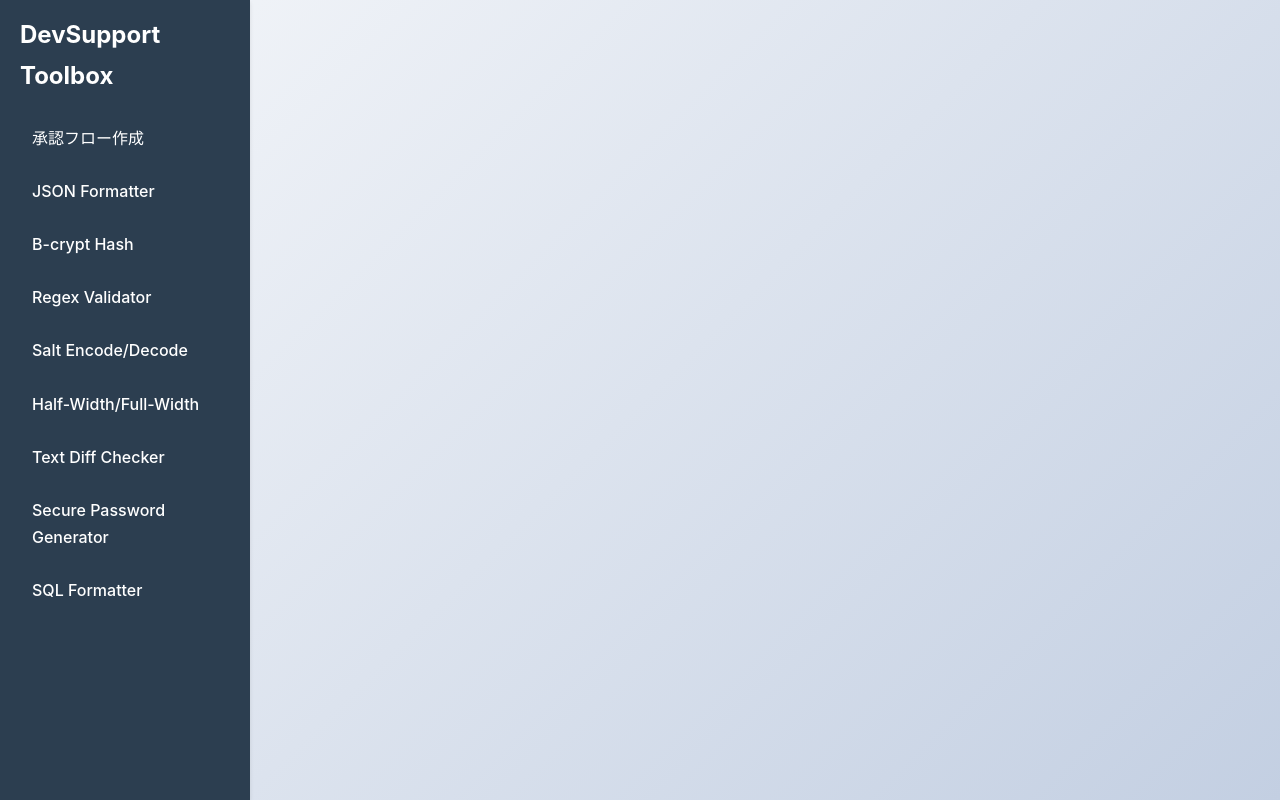
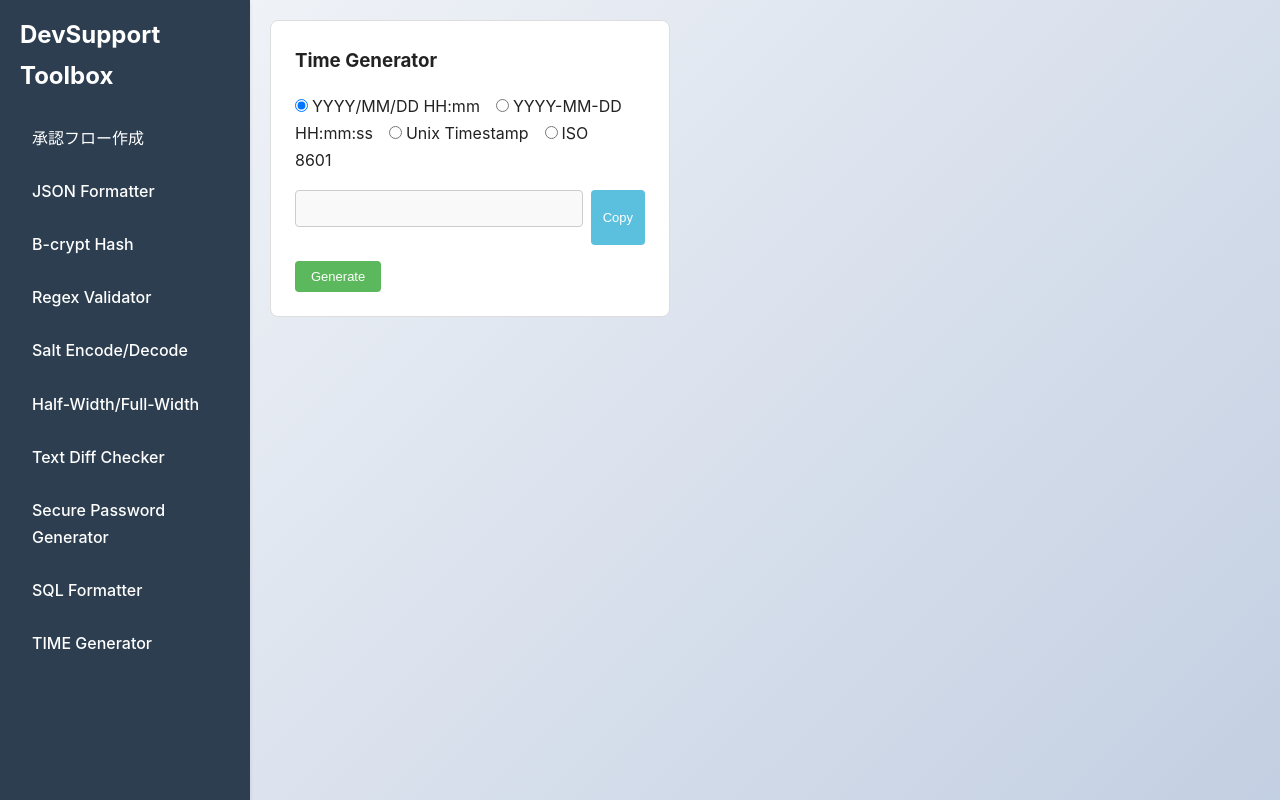
Before and after one commit to kimijanai/ultimatetool, a React (Vite) app: page /time-generator in a window 1280 px wide. Built offline with nearby package versions, Linux system fonts and the light colour scheme.

Commit message:
add time

```diff
--- a/src/App.jsx
+++ b/src/App.jsx
@@ -13,6 +13,7 @@ import HalfWidthFullWidthConverter from './components/HalfWidthFullWidthConverte
 import TextDiffChecker from './components/TextDiffChecker';
 import SecurePasswordGenerator from './components/SecurePasswordGenerator';
 import SQLValidator from './components/SQLValidator';
+import TimeGenerator from './components/TimeGenerator';
 
 function App() {
   return (
@@ -31,6 +32,7 @@ function App() {
               <Link to="/text-diff-checker" className="sidebar-link">Text Diff Checker</Link>
               <Link to="/secure-password-generator" className="sidebar-link">Secure Password Generator</Link>
               <Link to="/sql-formatter" className="sidebar-link">SQL Formatter</Link>
+              <Link to="/time-generator" className="sidebar-link">TIME Generator</Link>
             </div>
           </div>
         </nav>
@@ -47,6 +49,7 @@ function App() {
             <Route path="/text-diff-checker" element={<TextDiffChecker />} />
             <Route path="/secure-password-generator" element={<SecurePasswordGenerator />} />
             <Route path="/sql-formatter" element={<SQLValidator />} />
+            <Route path="/time-generator" element={<TimeGenerator />} />
           </Routes>
         </div>
       </div>
--- a/src/components/Home.jsx
+++ b/src/components/Home.jsx
@@ -48,6 +48,11 @@ function Home() {
       id: 'sql-formatter',
       title: 'SQL Query Validator & Formatter',
       description: 'Format, minify, and validate your SQL queries with ease.'
+    },
+    {
+      id: 'Time generator',
+      title: 'Quick generate time',
+      description: ' Quickly generate timestamps, dates, and times with ease.'
     }
   ];
 
--- /dev/null
+++ b/src/components/TimeGenerator.jsx
@@ -0,0 +1,99 @@
+import React, { useState } from 'react';
+
+const formats = [
+  { label: 'YYYY/MM/DD HH:mm', value: 'YYYY/MM/DD HH:mm' },
+  { label: 'YYYY-MM-DD HH:mm:ss', value: 'YYYY-MM-DD HH:mm:ss' },
+  { label: 'Unix Timestamp', value: 'X' },
+  { label: 'ISO 8601', value: 'ISO' }
+];
+
+function formatDate(date, format) {
+  if (format === 'YYYY/MM/DD HH:mm') {
+    return (
+      date.getFullYear() +
+      '/' +
+      String(date.getMonth() + 1).padStart(2, '0') +
+      '/' +
+      String(date.getDate()).padStart(2, '0') +
+      ' ' +
+      String(date.getHours()).padStart(2, '0') +
+      ':' +
+      String(date.getMinutes()).padStart(2, '0')
+    );
+  }
+  if (format === 'YYYY-MM-DD HH:mm:ss') {
+    return (
+      date.getFullYear() +
+      '-' +
+      String(date.getMonth() + 1).padStart(2, '0') +
+      '-' +
+      String(date.getDate()).padStart(2, '0') +
+      ' ' +
+      String(date.getHours()).padStart(2, '0') +
+      ':' +
+      String(date.getMinutes()).padStart(2, '0') +
+      ':' +
+      String(date.getSeconds()).padStart(2, '0')
+    );
+  }
+  if (format === 'X') {
+    return Math.floor(date.getTime() / 1000).toString();
+  }
+  if (format === 'ISO') {
+    return date.toISOString();
+  }
+  return date.toString();
+}
+
+const TimeGenerator = () => {
+  const [format, setFormat] = useState('YYYY/MM/DD HH:mm');
+  const [value, setValue] = useState('');
+
+  const handleGenerate = () => {
+    const now = new Date();
+    setValue(formatDate(now, format));
+  };
+
+  const handleCopy = () => {
+    if (value) {
+      navigator.clipboard.writeText(value);
+    }
+  };
+
+  return (
+    <div style={{ border: '1px solid #ddd', borderRadius: 8, padding: 24, background: '#fff', maxWidth: 400 }}>
+      <h3 style={{ marginBottom: 16 }}>Time Generator</h3>
+      <div style={{ marginBottom: 16 }}>
+        {formats.map(f => (
+          <label key={f.value} style={{ marginRight: 16 }}>
+            <input
+              type="radio"
+              name="time-format"
+              value={f.value}
+              checked={format === f.value}
+              onChange={() => setFormat(f.value)}
+              style={{ marginRight: 4 }}
+            />
+            {f.label}
+          </label>
+        ))}
+      </div>
+      <div style={{ display: 'flex', gap: 8, marginBottom: 16 }}>
+        <input
+          type="text"
+          value={value}
+          readOnly
+          style={{ flex: 1, padding: 8, borderRadius: 4, border: '1px solid #ccc', background: '#f9f9f9' }}
+        />
+        <button onClick={handleCopy} style={{ padding: '8px 12px', borderRadius: 4, background: '#5bc0de', color: '#fff', border: 'none', cursor: 'pointer' }}>
+          Copy
+        </button>
+      </div>
+      <button onClick={handleGenerate} style={{ padding: '8px 16px', borderRadius: 4, background: '#5cb85c', color: '#fff', border: 'none', cursor: 'pointer' }}>
+        Generate
+      </button>
+    </div>
+  );
+};
+
+export default TimeGenerator;
```
Also changed, not shown: 3 other files (tests, documents, lock files or other folders).
